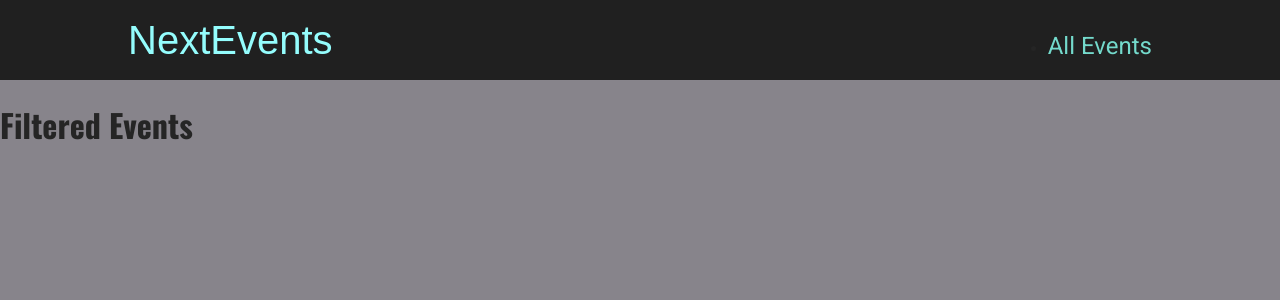
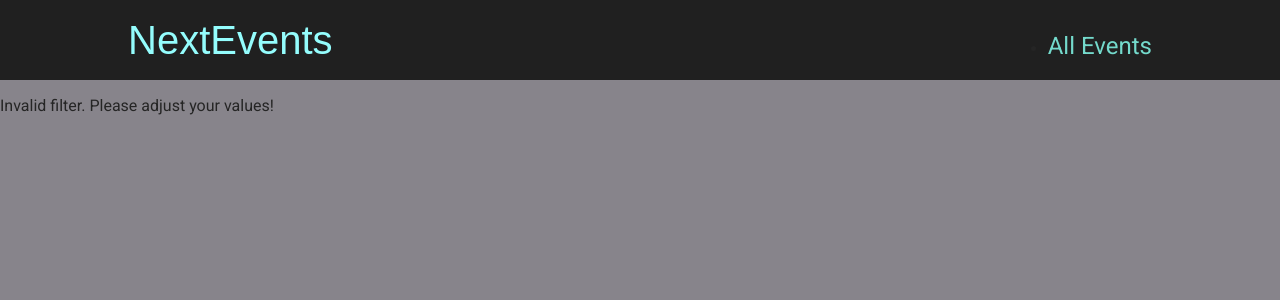
Before and after one commit to moviefan322/ts-eventfinder, a Next.js app: page /events in a window 1280 px wide. Shown: the top 300 px of the page. Built offline with nearby package versions, Linux system fonts and the light colour scheme.

Commit message:
extracts url data on slug fitler route

```diff
--- a/pages/events/[...slug].tsx
+++ b/pages/events/[...slug].tsx
@@ -1,6 +1,42 @@
 import React from "react";
+import { useRouter, NextRouter } from "next/router";
+import { getFilteredEvents, Event } from "@/dummy-data";
 
 function FilteredEventsPage(): JSX.Element {
+  const router: NextRouter = useRouter();
+
+  const filteredData: string | string[] | undefined = router.query.slug;
+
+  if (!filteredData) {
+    return <p className="center">Loading...</p>;
+  }
+
+  const filteredYear: string = filteredData[0];
+  const filteredMonth: string = filteredData[1];
+
+  const numYear: number = +filteredYear;
+  const numMonth: number = +filteredMonth;
+
+  if (
+    isNaN(numYear) ||
+    isNaN(numMonth) ||
+    numYear > 2030 ||
+    numYear < 2021 ||
+    numMonth < 1 ||
+    numMonth > 12
+  ) {
+    return <p>Invalid filter. Please adjust your values!</p>;
+  }
+
+  const filteredEvents: Event[] = getFilteredEvents({
+    year: numYear,
+    month: numMonth,
+  });
+
+  if (!filteredEvents || filteredEvents.length === 0) {
+    return <p>No events found for the chosen filter!</p>;
+  }
+
   return (
     <div>
       <h1>Filtered Events</h1>
```
